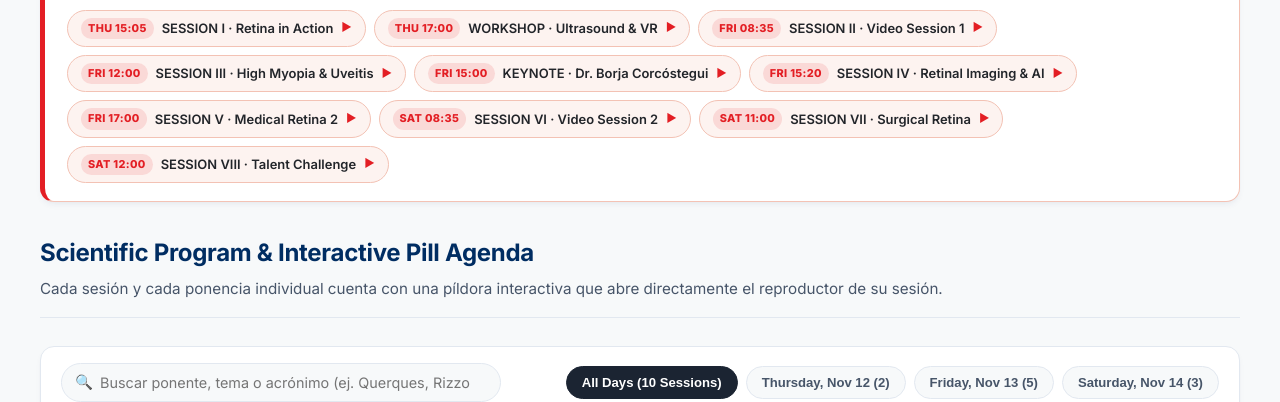
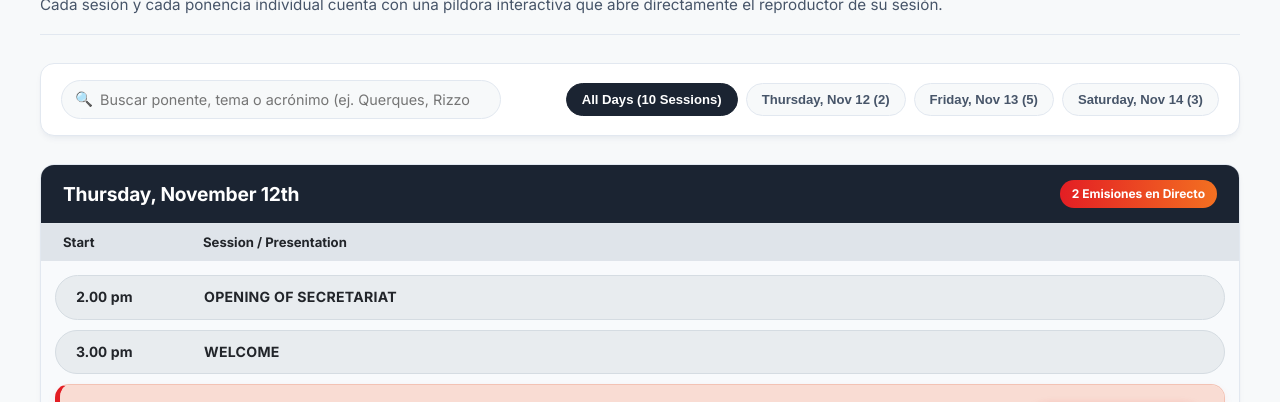
Before and after one commit to alxcouto/EVENTOS-IMO, a website: page 26-11-12_TIR26/index.html in a window 1280 px wide. Shown: the part 740-1142 px from the top of the page. Drawn offline with nearby package versions, Linux system fonts and the light colour scheme.

Commit message:
Translate content to English and simplify layout
Updated the event description and session titles to English, enhancing accessibility for international attendees. Removed the quick-launch session pill strip section for a cleaner layout.

```diff
--- a/26-11-12_TIR26/index.html
+++ b/26-11-12_TIR26/index.html
@@ -69,21 +69,21 @@
                 </p>
 
                 <p class="tir-hero-desc">
-                    Congreso internacional de referencia en patología y cirugía vitreorretiniana. Acceda en directo a las <strong>10 sesiones científicas, talleres y conferencias magistrales</strong> a través de la agenda interactiva tipo píldora con subtitulado IA multilingüe (ES/EN) y lectura por voz (TTS).
+                    A leading international congress on vitreoretinal pathology and surgery. Access <strong>10 scientific sessions, workshops, and keynote lectures</strong> live via an interactive, bite-sized agenda, featuring multilingual AI-powered subtitles (ES/EN) and text-to-speech (TTS) functionality.
                 </p>
 
                 <div class="tir-hero-actions">
                     <a href="#agenda-section" class="btn-tir-primary">
                         <span aria-hidden="true">▶</span>
-                        <span>Ver Agenda Interactiva (10 Sesiones)</span>
+                        <span>Interactive Agenda (10 Sessions)</span>
                     </a>
                     <a href="#faculty-section" class="btn-tir-secondary">
                         <span aria-hidden="true">👥</span>
-                        <span>Comité &amp; Ponentes</span>
+                        <span>Committee &amp; Panelists</span>
                     </a>
                     <a href="Program_ENG_TIR_2026.pdf" target="_blank" rel="noopener" class="btn-tir-pdf">
                         <span aria-hidden="true">📄</span>
-                        <span>Programa Oficial PDF (EN) ↗</span>
+                        <span>Official Program PDF (EN) ↗</span>
                     </a>
                 </div>
             </div>
@@ -133,11 +133,8 @@
                     <div class="sunburst-card-caption">
                         <span class="sc-title">TIR 2026</span>
                         <span class="sc-sub">10 Live Broadcast Sessions</span>
-                        <div class="sc-badges">
-                            <span>⚡ Supabase Realtime</span>
-                            <span>💬 Subtítulos ES/EN</span>
-                            <span>🔊 TTS Audio</span>
-                        </div>
+                        <span class="sc-sub">💬 Realtime AI Subtitles ES/EN</span>
+                        <span class="sc-sub">🔊 Live Subtitles Reading</span>
                     </div>
                 </div>
             </div>
@@ -147,69 +144,6 @@
     <!-- Main Content: Pill-Like Interactive Agenda -->
     <main class="main-content" id="agenda-section">
         <div class="content-container">
-
-            <!-- Quick-Launch Session Pill Strip (All 10 config.json Sessions) -->
-            <section class="quick-pills-strip-box" aria-labelledby="quick-pills-heading">
-                <div class="quick-pills-header">
-                    <h2 id="quick-pills-heading" class="quick-pills-title">
-                        <span class="pulse-dot red" aria-hidden="true"></span>
-                        <span>Acceso Rápido por Sesión (10 Reproductores en Directo)</span>
-                    </h2>
-                    <span class="quick-pills-hint">Pulse cualquier píldora para abrir directamente su reproductor</span>
-                </div>
-                <div class="quick-session-pills" role="list">
-                    <a href="player/?session=SESSION_1" class="quick-session-pill" role="listitem">
-                        <span class="qsp-day">THU 15:05</span>
-                        <span class="qsp-name">SESSION I · Retina in Action</span>
-                        <span class="qsp-play" aria-hidden="true">▶</span>
-                    </a>
-                    <a href="player/?session=WORKSHOP" class="quick-session-pill workshop" role="listitem">
-                        <span class="qsp-day">THU 17:00</span>
-                        <span class="qsp-name">WORKSHOP · Ultrasound &amp; VR</span>
-                        <span class="qsp-play" aria-hidden="true">▶</span>
-                    </a>
-                    <a href="player/?session=SESSION_2" class="quick-session-pill" role="listitem">
-                        <span class="qsp-day">FRI 08:35</span>
-                        <span class="qsp-name">SESSION II · Video Session 1</span>
-                        <span class="qsp-play" aria-hidden="true">▶</span>
-                    </a>
-                    <a href="player/?session=SESSION_3" class="quick-session-pill" role="listitem">
-                        <span class="qsp-day">FRI 12:00</span>
-                        <span class="qsp-name">SESSION III · High Myopia &amp; Uveitis</span>
-                        <span class="qsp-play" aria-hidden="true">▶</span>
-                    </a>
-                    <a href="player/?session=KEYNOTE_LECTURE" class="quick-session-pill keynote" role="listitem">
-                        <span class="qsp-day">FRI 15:00</span>
-                        <span class="qsp-name">KEYNOTE · Dr. Borja Corcóstegui</span>
-                        <span class="qsp-play" aria-hidden="true">▶</span>
-                    </a>
-                    <a href="player/?session=SESSION_4" class="quick-session-pill" role="listitem">
-                        <span class="qsp-day">FRI 15:20</span>
-                        <span class="qsp-name">SESSION IV · Retinal Imaging &amp; AI</span>
-                        <span class="qsp-play" aria-hidden="true">▶</span>
-                    </a>
-                    <a href="player/?session=SESSION_5" class="quick-session-pill" role="listitem">
-                        <span class="qsp-day">FRI 17:00</span>
-                        <span class="qsp-name">SESSION V · Medical Retina 2</span>
-                        <span class="qsp-play" aria-hidden="true">▶</span>
-                    </a>
-                    <a href="player/?session=SESSION_6" class="quick-session-pill" role="listitem">
-                        <span class="qsp-day">SAT 08:35</span>
-                        <span class="qsp-name">SESSION VI · Video Session 2</span>
-                        <span class="qsp-play" aria-hidden="true">▶</span>
-                    </a>
-                    <a href="player/?session=SESSION_7" class="quick-session-pill" role="listitem">
-                        <span class="qsp-day">SAT 11:00</span>
-                        <span class="qsp-name">SESSION VII · Surgical Retina</span>
-                        <span class="qsp-play" aria-hidden="true">▶</span>
-                    </a>
-                    <a href="player/?session=SESSION_8" class="quick-session-pill" role="listitem">
-                        <span class="qsp-day">SAT 12:00</span>
-                        <span class="qsp-name">SESSION VIII · Talent Challenge</span>
-                        <span class="qsp-play" aria-hidden="true">▶</span>
-                    </a>
-                </div>
-            </section>
 
             <!-- Section Header -->
             <div class="section-header">
```
